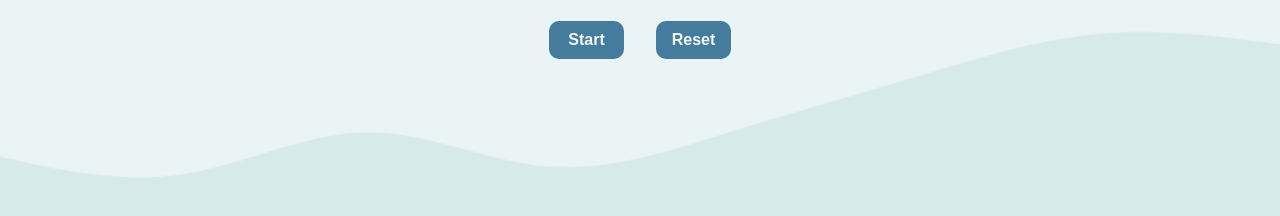
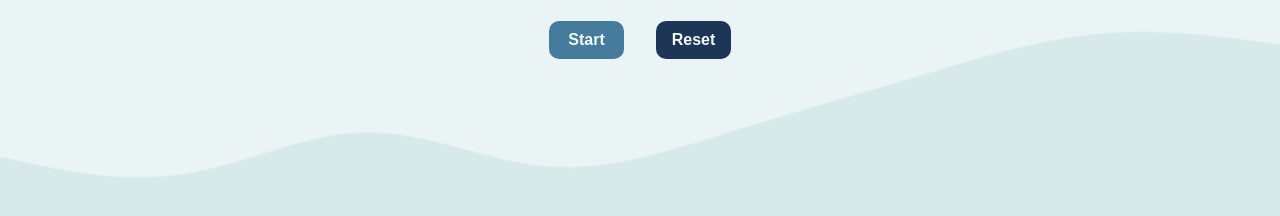
Before and after one commit to quirkyoni/tictactoe, a plain HTML site: page index.html in a window 1280 px wide. Shown: the part 408-624 px from the top of the page. Drawn offline with Linux system fonts and the light colour scheme.

Commit message:
Updated color of Reset button

```diff
--- a/style.css
+++ b/style.css
@@ -82,6 +82,7 @@ button:hover {
     align-self: center;
     padding: 8px;
     margin: 0 1rem;
+    background-color: #1d3557;
 }
 
 .start {
```
